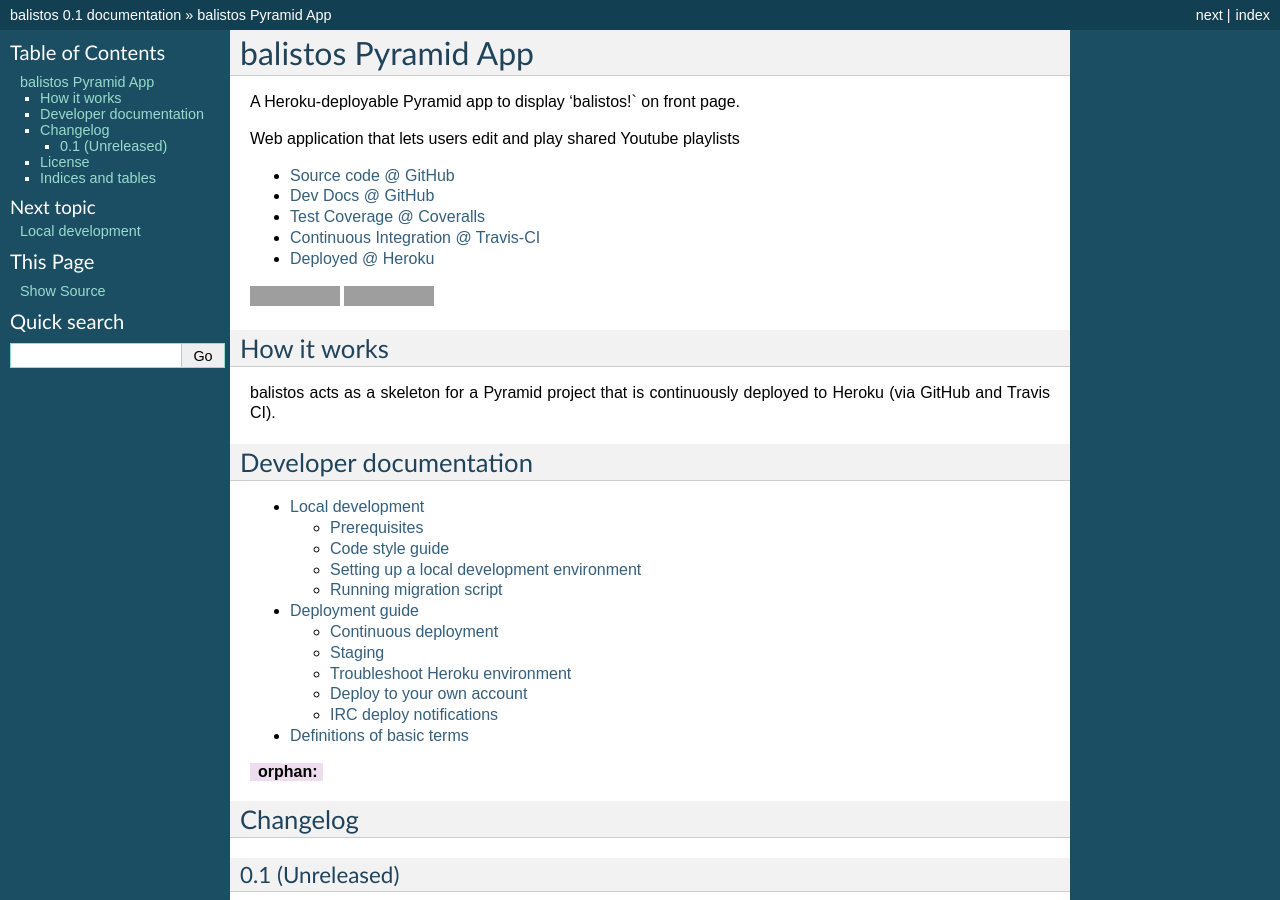
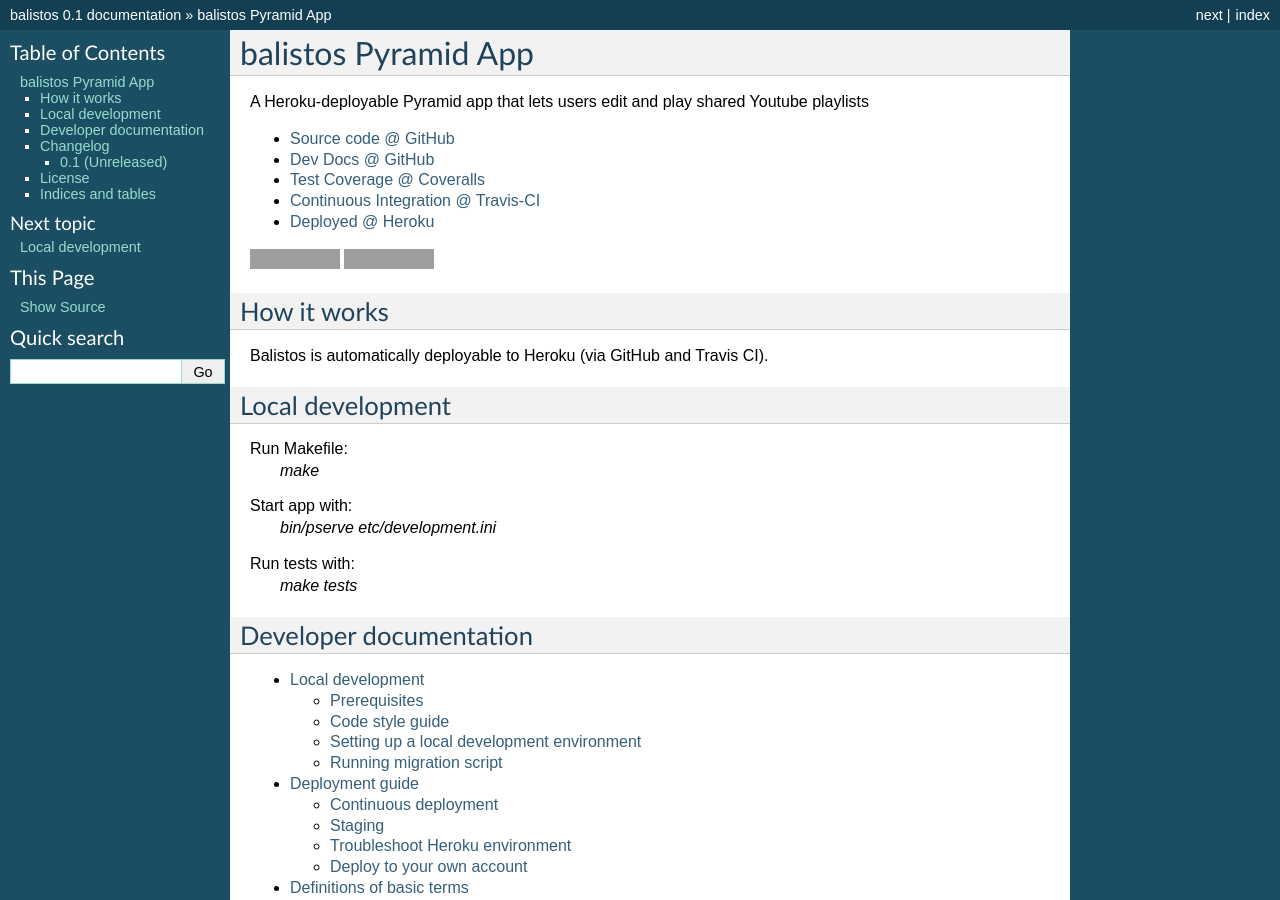
Before and after one commit to vanclevstik/balistos, a Sphinx documentation site: the page built from docs/index.rst, in a window 1280 px wide and 900 px high. Built offline with Sphinx 7.4.7, drawn with Linux system fonts in a browser that asks for light colours; grey boxes are pictures that could not be loaded.

Commit message:
Update docs

```diff
--- a/README.rst
+++ b/README.rst
@@ -2,9 +2,7 @@
 balistos Pyramid App
 ====================
 
-A Heroku-deployable Pyramid app to display 'balistos!` on front page.
-
-Web application that lets users edit and play shared Youtube playlists
+A Heroku-deployable Pyramid app that lets users edit and play shared Youtube playlists
 
 * `Source code @ GitHub <https://github.com/ferewuz/balistos>`_
 * `Dev Docs @ GitHub <https://github.com/ferewuz/balistos/blob/master/docs/develop.rst>`_
@@ -24,5 +22,17 @@ Web application that lets users edit and play shared Youtube playlists
 How it works
 ============
 
-balistos acts as a skeleton for a Pyramid project that is continuously deployed
+Balistos is automatically deployable
 to Heroku (via GitHub and Travis CI).
+
+Local development
+=================
+
+Run Makefile:
+  `make`
+
+Start app with:
+  `bin/pserve etc/development.ini`
+
+Run tests with:
+  `make tests`
```
Also changed, not shown: docs/deploy.rst (+0 -11 lines).
